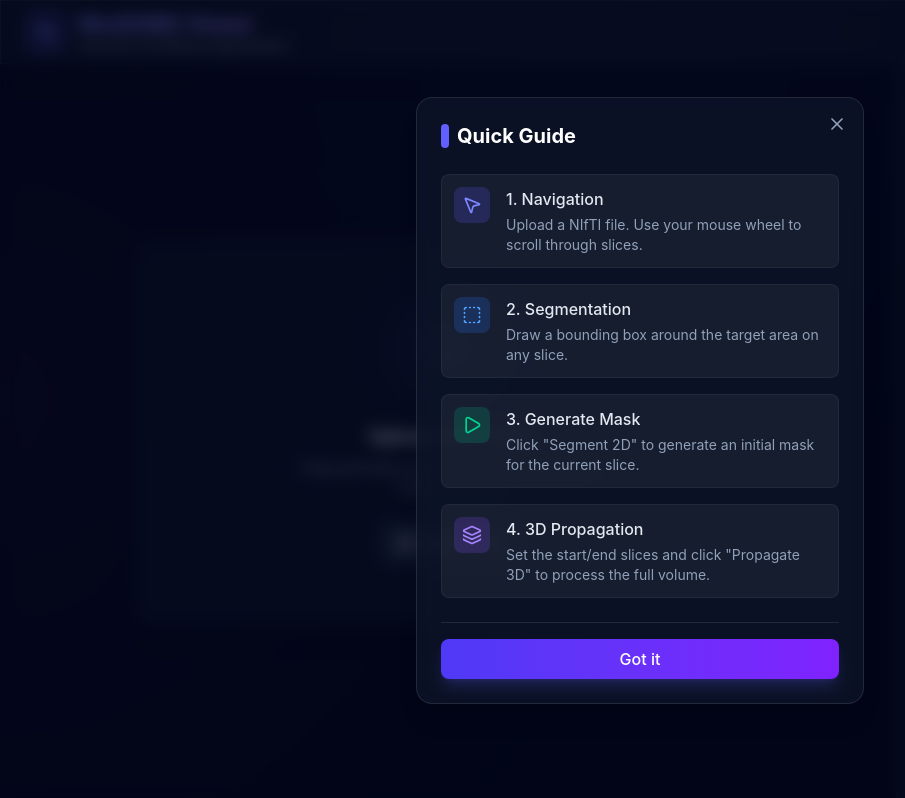
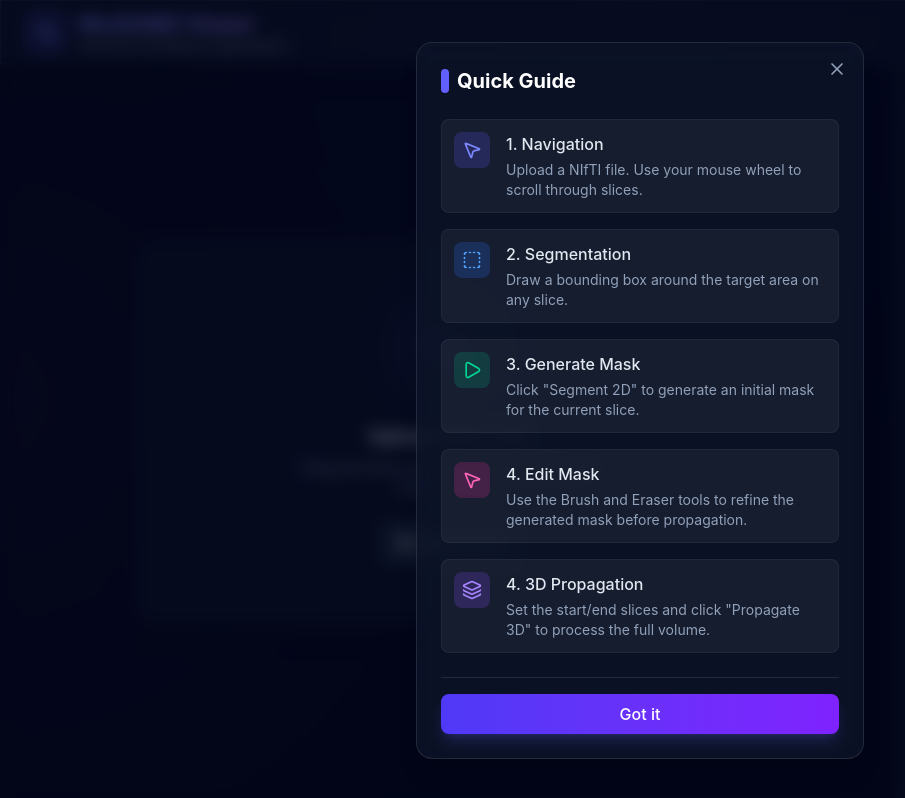
Before and after one commit to JunPyoPark/medsam_project, a React (Vite) app in the folder medsam_js_viewer/: page / in a window 1280 px wide. Both pictures are taken after a click on the button "Help". Shown: the whole page, without its empty margins (0-905 px from the left). Built offline with nearby package versions, Linux system fonts and the light colour scheme.

Commit message:
Edit Quick Guide and Readme_js

```diff
--- a/medsam_js_viewer/src/components/HelpModal.jsx
+++ b/medsam_js_viewer/src/components/HelpModal.jsx
@@ -57,6 +57,18 @@ const HelpModal = ({ isOpen, onClose }) => {
                     </div>
 
                     <div className="flex gap-4 items-start p-3 rounded-lg bg-white/5 border border-white/5">
+                        <div className="p-2 bg-pink-500/20 rounded-lg shrink-0">
+                            <MousePointer2 className="w-5 h-5 text-pink-400" />
+                        </div>
+                        <div>
+                            <h3 className="font-medium text-slate-200">4. Edit Mask</h3>
+                            <p className="text-sm text-slate-400 mt-1">
+                                Use the Brush and Eraser tools to refine the generated mask before propagation.
+                            </p>
+                        </div>
+                    </div>
+
+                    <div className="flex gap-4 items-start p-3 rounded-lg bg-white/5 border border-white/5">
                         <div className="p-2 bg-violet-500/20 rounded-lg shrink-0">
                             <Layers className="w-5 h-5 text-violet-400" />
                         </div>
```
Also changed, not shown: 1 other file (tests, documents, lock files or other folders).
